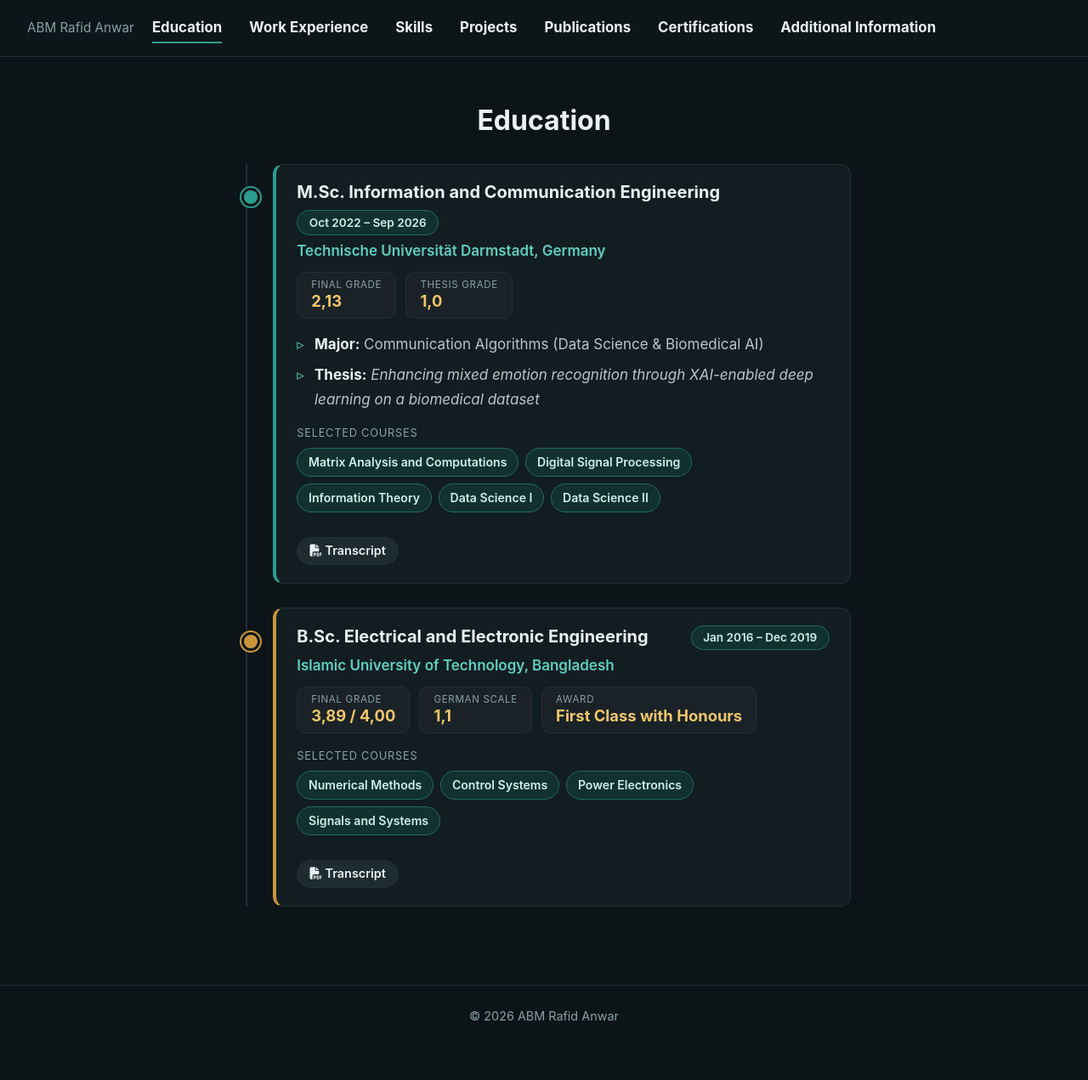
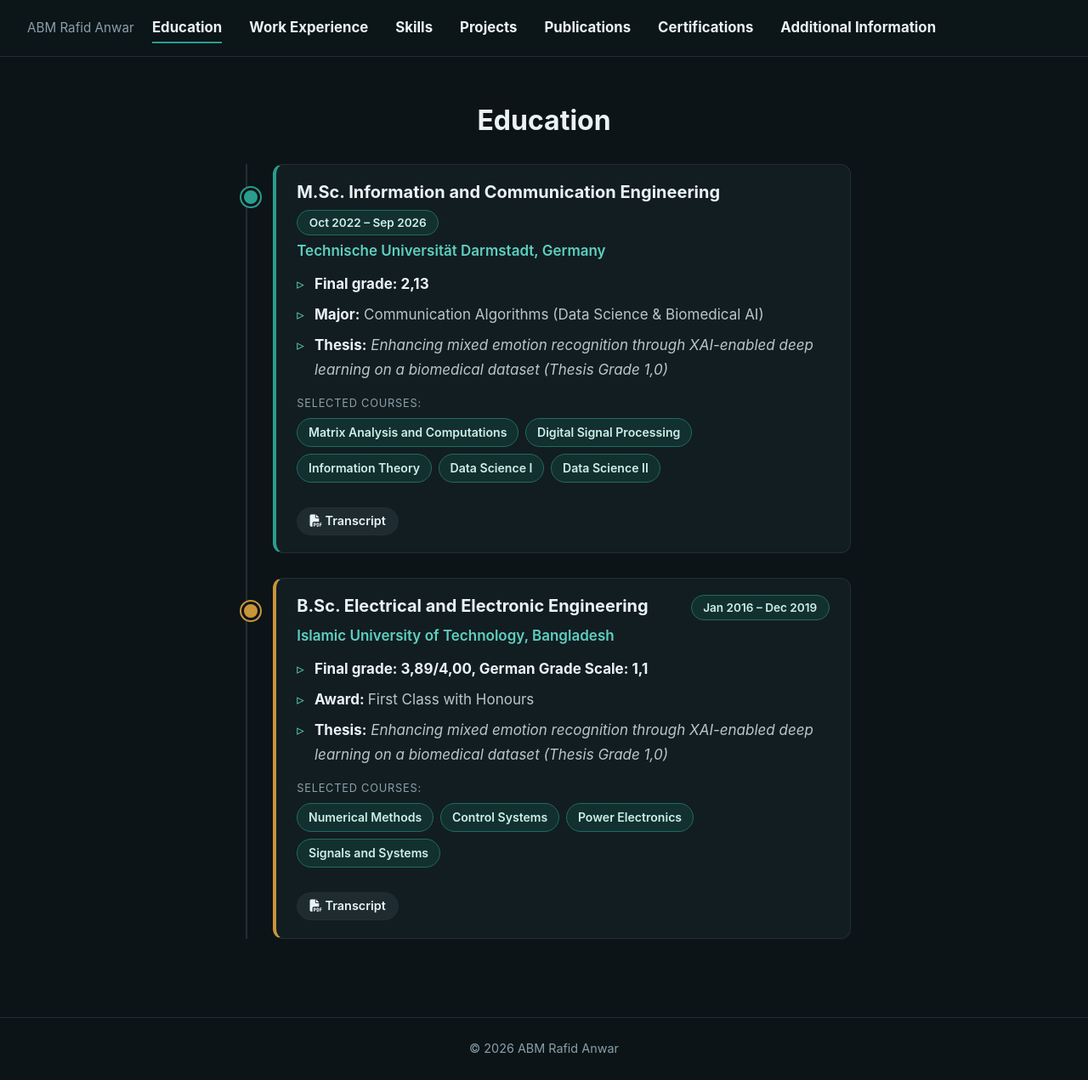
Before and after one commit to RafidAnwar/rafidanwar.github.io, a Jekyll site: the page built from education.md, in a window 1280 px wide and 1271 px high. Shown: the whole window at 85% size. Built offline with Jekyll 4.4.1, drawn with Linux system fonts in a browser that asks for light colours.

Commit message:
Update education.md

```diff
--- a/education.md
+++ b/education.md
@@ -11,15 +11,12 @@ title: "Education"
 <span class="job-date">Oct 2022 – Sep 2026</span>
 </div>
 <div class="job-org">Technische Universität Darmstadt, Germany</div>
-<div class="edu-grades">
-<span class="grade-badge"><small>Final grade</small><strong>2,13</strong></span>
-<span class="grade-badge"><small>Thesis grade</small><strong>1,0</strong></span>
-</div>
 <ul>
+<li><strong>Final grade: 2,13 </strong></li>
 <li><strong>Major:</strong> Communication Algorithms (Data Science &amp; Biomedical AI)</li>
-<li><strong>Thesis:</strong> <em>Enhancing mixed emotion recognition through XAI-enabled deep learning on a biomedical dataset</em></li>
+<li><strong>Thesis:</strong> <em>Enhancing mixed emotion recognition through XAI-enabled deep learning on a biomedical dataset (Thesis Grade 1,0)</em></li>
 </ul>
-<div class="edu-label">Selected courses</div>
+<div class="edu-label">Selected courses:</div>
 <div class="chips">
 <span class="chip">Matrix Analysis and Computations</span>
 <span class="chip">Digital Signal Processing</span>
@@ -36,12 +33,12 @@ title: "Education"
 <span class="job-date">Jan 2016 – Dec 2019</span>
 </div>
 <div class="job-org">Islamic University of Technology, Bangladesh</div>
-<div class="edu-grades">
-<span class="grade-badge"><small>Final grade</small><strong>3,89 / 4,00</strong></span>
-<span class="grade-badge"><small>German scale</small><strong>1,1</strong></span>
-<span class="grade-badge"><small>Award</small><strong>First Class with Honours</strong></span>
-</div>
-<div class="edu-label">Selected courses</div>
+<ul>
+<li><strong>Final grade: 3,89/4,00, German Grade Scale: 1,1 </strong></li>
+<li><strong>Award: </strong> First Class with Honours </li>
+<li><strong>Thesis:</strong> <em>Enhancing mixed emotion recognition through XAI-enabled deep learning on a biomedical dataset (Thesis Grade 1,0)</em></li>
+</ul>
+<div class="edu-label">Selected courses:</div>
 <div class="chips">
 <span class="chip">Numerical Methods</span>
 <span class="chip">Control Systems</span>
```
